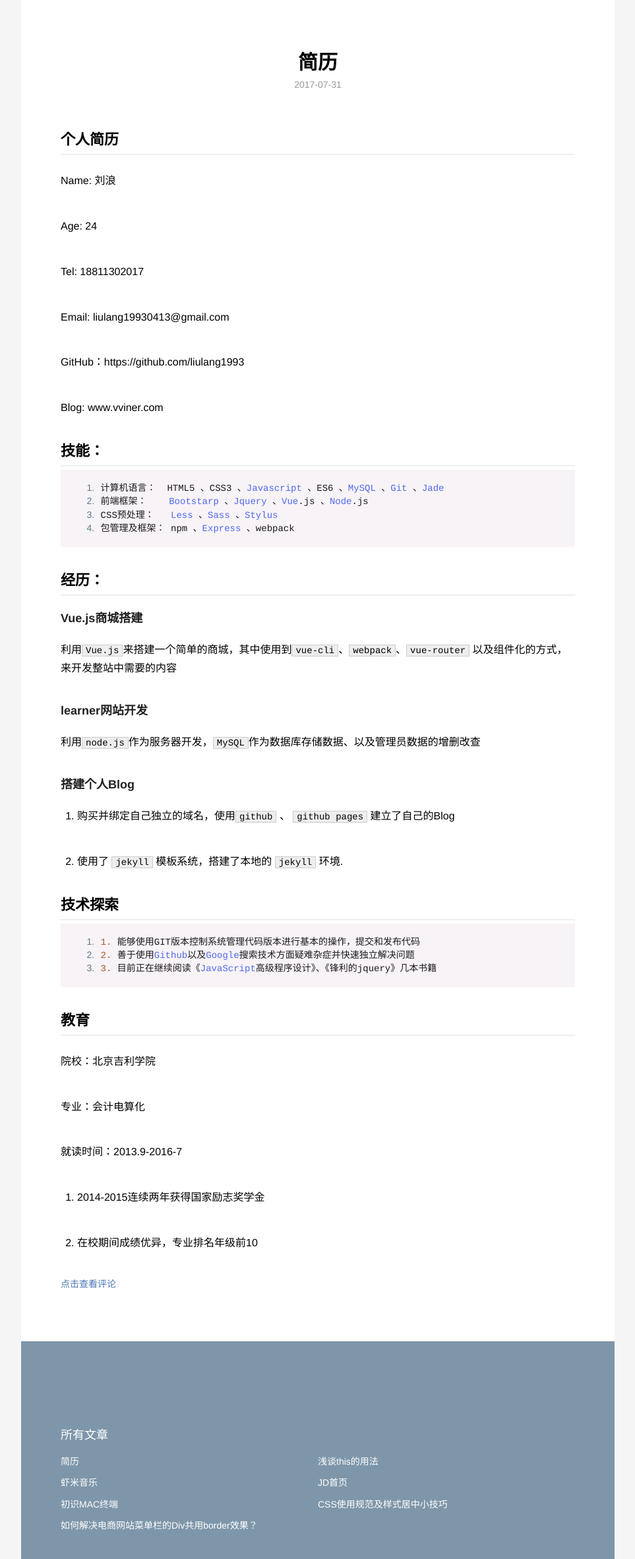
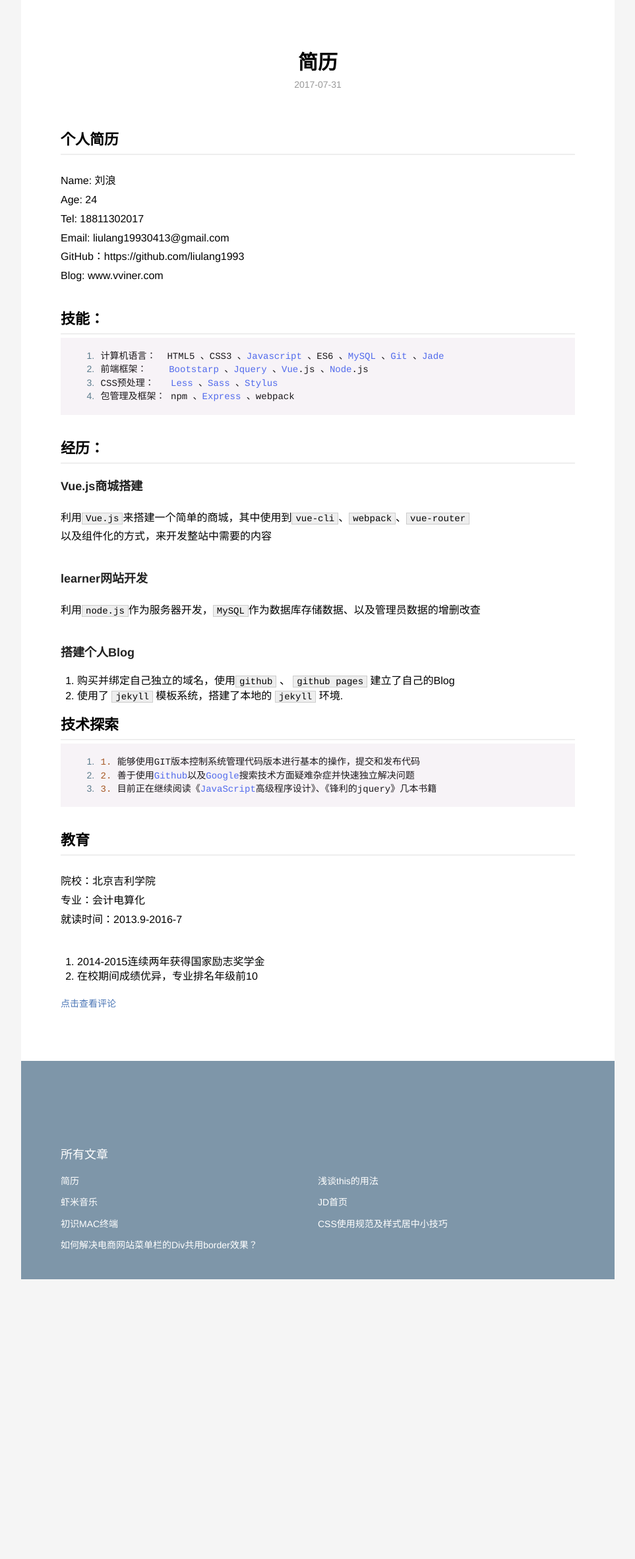
Before and after one commit to baixiaomei/liulang1993.github.io, a Jekyll site: the page built from _posts/2017-7-31-resume.md, in a window 1280 px wide. Shown: the whole page at 66% size, without its empty margins (158-1121 px from the left). Built offline with Jekyll 4.4.1, drawn with Linux system fonts in a browser that asks for light colours; after the commit the page ends 1939 px from its top, so only the background shows below that; grey boxes are pictures that could not be loaded.

```diff
--- a/_posts/2017-7-31-resume.md
+++ b/_posts/2017-7-31-resume.md
@@ -6,16 +6,11 @@ category: blog
 ---
 
 ## 个人简历
-Name: 刘浪
-
-Age:  24
-
-Tel: 18811302017
-
-Email: liulang19930413@gmail.com
-
-GitHub：https://github.com/liulang1993
-
+Name: 刘浪 <br>
+Age:  24 <br>
+Tel: 18811302017 <br>
+Email: liulang19930413@gmail.com <br>
+GitHub：https://github.com/liulang1993 <br>
 Blog: www.vviner.com
 
 
@@ -30,15 +25,14 @@ Blog: www.vviner.com
 ## 经历：
 
 ### Vue.js商城搭建
-利用`Vue.js`来搭建一个简单的商城，其中使用到`vue-cli`、`webpack`、`vue-router`
+利用`Vue.js`来搭建一个简单的商城，其中使用到`vue-cli`、`webpack`、`vue-router` <br>
 以及组件化的方式，来开发整站中需要的内容
 
 ### learner网站开发
 利用`node.js`作为服务器开发，`MySQL`作为数据库存储数据、以及管理员数据的增删改查
 
 ### 搭建个人Blog
-1. 购买并绑定自己独立的域名，使用`github`  、 `github pages` 建立了自己的Blog
-
+1. 购买并绑定自己独立的域名，使用`github`  、 `github pages` 建立了自己的Blog<br>
 2. 使用了 `jekyll` 模板系统，搭建了本地的 `jekyll` 环境.
 
 
@@ -48,12 +42,8 @@ Blog: www.vviner.com
 	3. 目前正在继续阅读《JavaScript高级程序设计》、《锋利的jquery》几本书籍
 
 ## 教育
-院校：北京吉利学院
-
-专业：会计电算化
-
-就读时间：2013.9-2016-7
-
-1. 2014-2015连续两年获得国家励志奖学金
-
+院校：北京吉利学院<br>
+专业：会计电算化<br>
+就读时间：2013.9-2016-7<br>
+1. 2014-2015连续两年获得国家励志奖学金  <br>
 2. 在校期间成绩优异，专业排名年级前10
```
